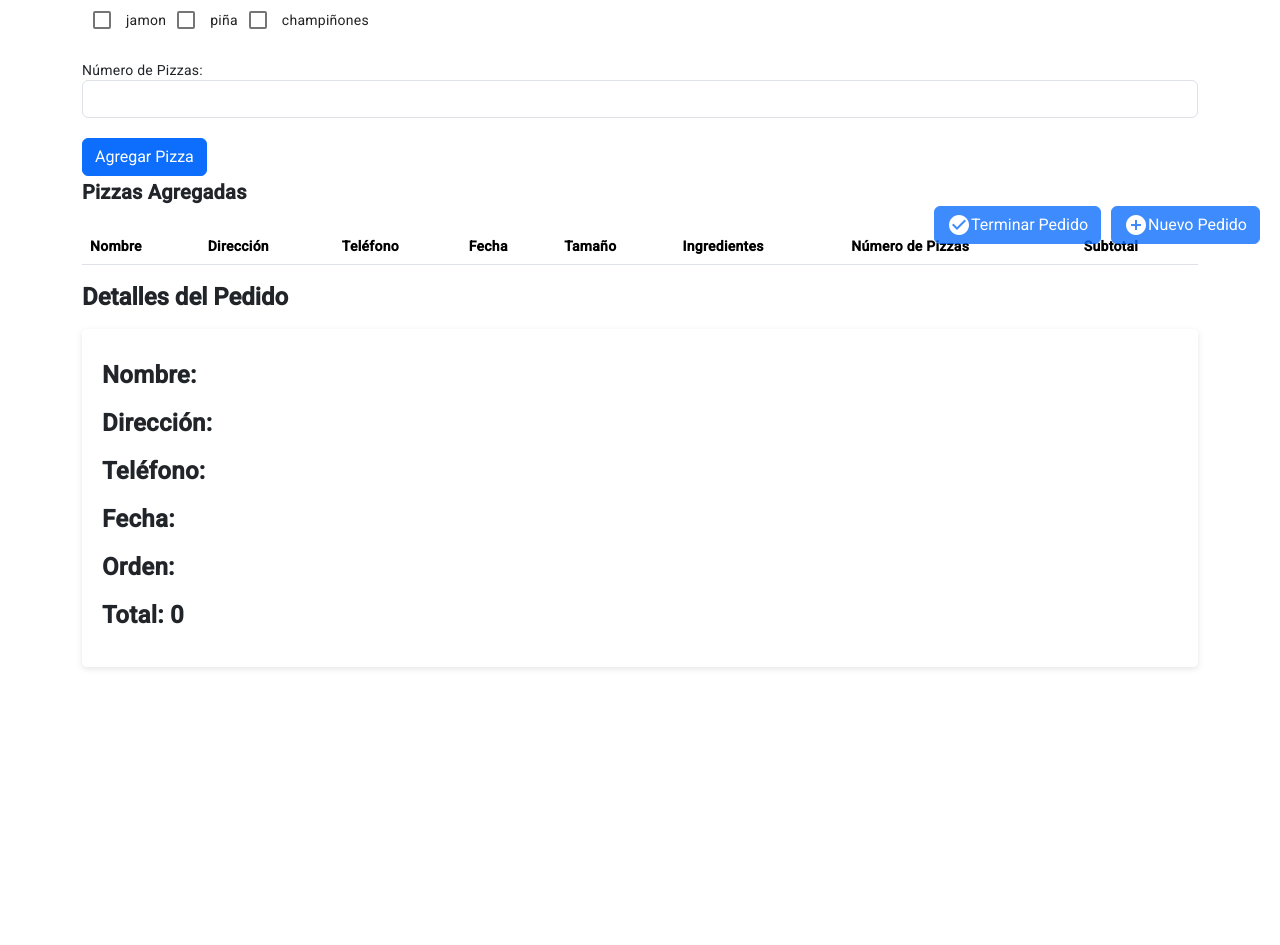
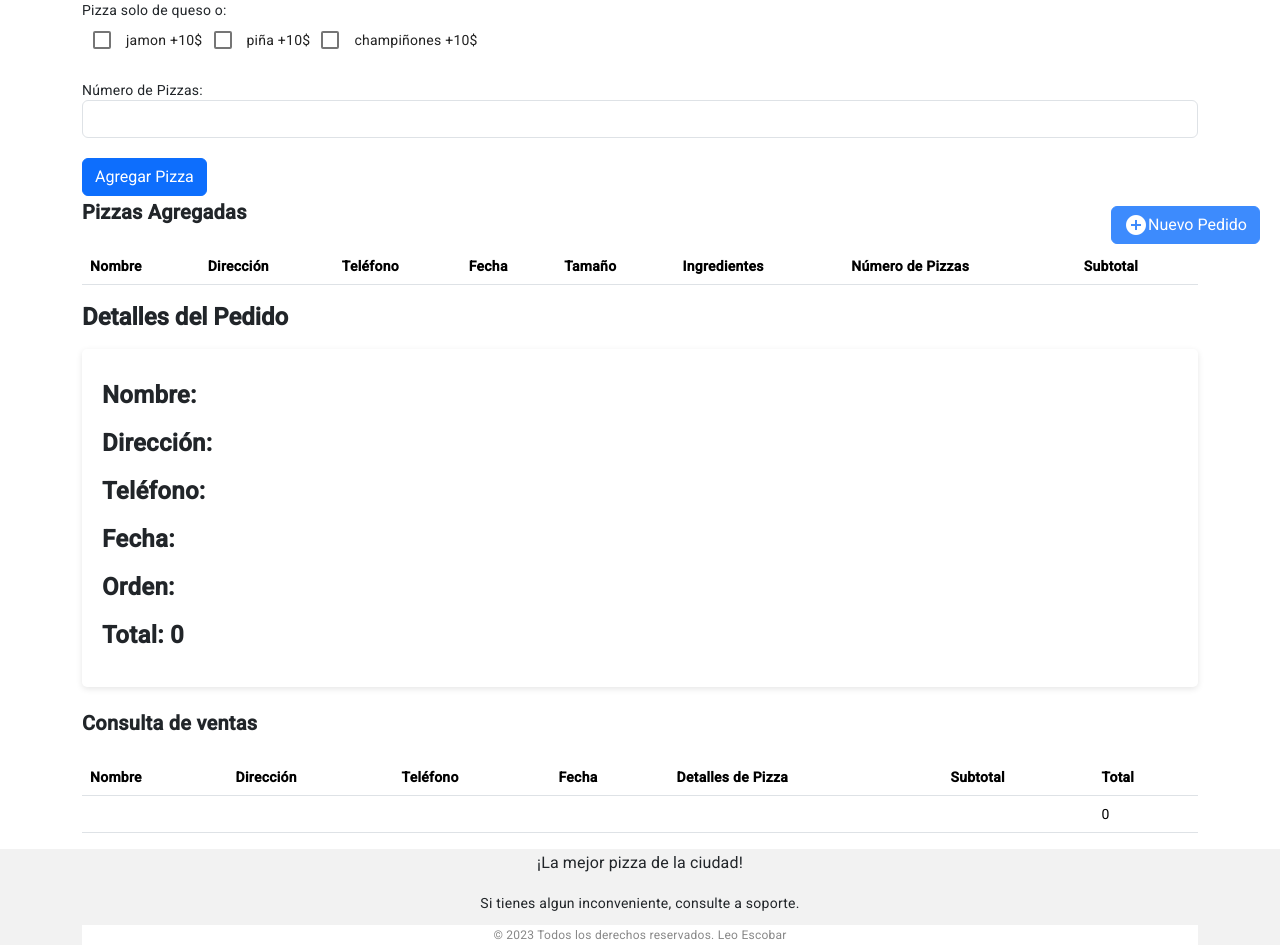
Before and after one commit to IDGS-803-20000453/practicas-angular, an Angular app: page /Pizzas in a window 1280 px wide. Shown: the part 526-1471 px from the top of the page. Before the commit the page ends 1213 px from the top, so only its background shows below. Built offline with nearby package versions, Linux system fonts and the light colour scheme.

Commit message:
LAEP 06/07/2023 Actividad de las pizzas en angular

```diff
--- a/package.json
+++ b/package.json
@@ -21,7 +21,9 @@
     "@angular/platform-browser-dynamic": "^16.0.0",
     "@angular/router": "^16.0.0",
     "bootstrap": "^5.3.0",
+    "ngx-sweetalert2": "^0.2.7",
     "rxjs": "~7.8.0",
+    "sweetalert2": "^11.7.12",
     "tslib": "^2.3.0",
     "zone.js": "~0.13.0"
   },
--- a/src/app/app.component.html
+++ b/src/app/app.component.html
@@ -5,3 +5,4 @@
 <router-outlet></router-outlet>
 </div>
 </div>
+<app-footer></app-footer>
--- a/src/app/app.module.ts
+++ b/src/app/app.module.ts
@@ -13,10 +13,12 @@ import { PizzasModule } from './pizz/pizzas.module';
 import { ResistenciaModule } from './src/app/utl/resis/resistencia.module';
 import { MenuComponent } from 'src/app/utl/menu/menu.component';
 import { AppRoutingModule } from './app.routing.module';
+import { FooterComponent } from './footer/footer.component';
 @NgModule({
   declarations: [
     AppComponent,
-    MenuComponent
+    MenuComponent,
+    FooterComponent
   ],
   imports: [
     BrowserModule,
--- /dev/null
+++ b/src/app/footer/footer.component.html
@@ -0,0 +1,13 @@
+<footer class="footer" style="background-color: #f2f2f2; text-align: center;">
+    <div class="container">
+      <div class="footer-content">
+        <h3 class="footer-title">¡La mejor pizza de la ciudad!</h3>
+        <p class="footer-text">Si tienes algun inconveniente, consulte a soporte.</p>
+      </div>
+    </div>
+    <div class="footer-bottom">
+      <div class="container">
+        <p class="footer-text" style="color: #888; font-size: 12px; background-color: #ffffff;">&copy; 2023 Todos los derechos reservados. Leo Escobar</p>
+      </div>
+    </div>
+  </footer>
--- a/src/app/pizzas/pizzas.component.html
+++ b/src/app/pizzas/pizzas.component.html
@@ -25,7 +25,7 @@
   </div>
 </div>
 <div class="form-group">
-  <label>Teléfono:</label>
+  <label>Teléfono(10 digitos):</label>
   <input type="text" formControlName="telefono" class="form-control" required>
   <div *ngIf="pizzaForm.get('telefono')?.touched">
     <div *ngIf="pizzaForm.get('telefono')?.errors?.['required']" class="alert alert-danger">
@@ -64,11 +64,16 @@
 <div class="form-group">
   <label>Ingredientes:</label>
   <div formArrayName="ingredientes">
+    <div>
+      <span class="ingredient-label">Pizza solo de queso o:</span>
+    </div>
     <mat-checkbox *ngFor="let ingrediente of ingredientes; let i = index" [formControlName]="i" (change)="onCheckboxChange($event)">
-      {{ ingrediente.nombre }}
+      {{ ingrediente.nombre }} <span class="price-label">+10$</span>
     </mat-checkbox>
   </div>
 </div>
+
+
 <div class="form-group">
   <label>Número de Pizzas:</label>
   <input type="number" formControlName="numeroPizzas" class="form-control" required>
@@ -129,7 +134,7 @@
 </div>
 
 <div class="floating-buttons">
-  <button type="button" class="btn btn-primary" (click)="pedidoTerminado = true">
+  <button type="button" class="btn btn-primary" (click)="pedidoTerminado = true" style="display: none;">
     <mat-icon>check_circle</mat-icon> Terminar Pedido
   </button>
   <button type="button" class="btn btn-primary" (click)="nuevoPedido();">
@@ -144,7 +149,7 @@
 
 
 <ng-container *ngIf="pedidoTerminado">
-  <h2>Pedido</h2>
+  <h2>Consulta de ventas</h2>
   <table class="table">
     <thead>
       <tr>
--- a/src/app/pizzas/pizzas.component.ts
+++ b/src/app/pizzas/pizzas.component.ts
@@ -1,4 +1,5 @@
 import { Component } from '@angular/core';
+import swal from 'sweetalert2';
 import {
   FormGroup,
   Validators,
@@ -7,6 +8,7 @@ import {
   FormControl,
 } from '@angular/forms';
 import { Injectable } from '@angular/core';
+import Swal from 'sweetalert2';
 
 @Injectable()
 @Component({
@@ -27,7 +29,7 @@ export class PizzasComponent {
     { nombre: 'piña', selected: false },
     { nombre: 'champiñones', selected: false },
   ];
-  pedidoTerminado: boolean = false;
+  pedidoTerminado: boolean = true;
   mostrarPizzasAgregadas: boolean = true;
   numeroPizzas: number = 0;
   ingredientesPizza: string = '';
@@ -71,8 +73,32 @@ export class PizzasComponent {
 
   onSubmit(): void {
     if (this.pizzaForm.valid) {
-      this.obtenerValores();
-      this.resetIngredientesSeleccionados();
+      // Mostrar una alerta de confirmación
+      Swal.fire({
+        title: '¿Agregar esta pizza al pedido?',
+        text: 'Esta acción no se puede deshacer',
+        icon: 'warning',
+        showCancelButton: true,
+        confirmButtonText: 'Sí, agregar',
+        cancelButtonText: 'Cancelar'
+      }).then((result) => {
+        if (result.isConfirmed) {
+          this.obtenerValores();
+          this.resetIngredientesSeleccionados();
+          this.pizzaForm.get('numeroPizzas')?.reset();
+          this.pizzaForm.get('ingredientes')?.reset();
+          this.pizzaForm.get('tamanio')?.reset();
+
+          // Aquí puedes ejecutar el código adicional que deseas realizar después de la confirmación
+
+          Swal.fire(
+            '¡Pizza agregada!',
+            'La pizza ha sido agregada al pedido.',
+            'success'
+          );
+        }
+      });
+
     } else {
       // Marcar todos los campos como tocados para mostrar los mensajes de error
       this.markAllFieldsAsTouched();
@@ -119,6 +145,10 @@ export class PizzasComponent {
     const fech = this.pizzaForm.get('fecha')?.value;
     const tam = this.pizzaForm.get('tamanio')?.value;
     const ingr = this.pizzaForm.get('ingredientes')?.value ?? [];
+    //if de que si ingr no tiene nada o es null, que se le asigne un array con un solo valor el cual sera de Queso
+    if (ingr.length == 0) {
+      ingr.push('Queso');
+    }
     const numPi = this.pizzaForm.get('numeroPizzas')?.value;
 
     let numIngredientes = ingr.filter((ingrediente: any) => ingrediente).length;
@@ -137,7 +167,9 @@ export class PizzasComponent {
     const ingredientesSeleccionados = this.ingredientes
       .filter((ingrediente: any) => ingrediente.selected)
       .map((ingrediente: any) => ingrediente.nombre);
-
+      if (ingredientesSeleccionados.length === 0) {
+        ingredientesSeleccionados.push('Queso');
+      }
     const pedido = {
       nombre: nom,
       direccion: dir,
@@ -196,8 +228,14 @@ export class PizzasComponent {
 
     // obtener el numero de pizzas
     this.numeroPizzas = numPi;
+
+
     //obtener los ingredientes seleccionados y concatenarlos
     this.ingredientesPizza = ingredientesSeleccionados.join(', ');
+    //if de que si ingredientes seleccionados tiene algo
+    if (this.ingredientesPizza != '') {
+      this.ingredientesPizza = "Queso";
+    }
     //obtener el tamaño de la pizza
     this.tamanioPizza = tam;
     //obtener la fecha del pedido
```
Also changed, not shown: src/app/foot/footer.module.ts (added, +24 -0 lines), src/app/footer/footer.component.ts (added, +10 -0 lines), src/app/footer/footer.component.css (added), src/app/pizzas/pizzas.component.css (line endings or trailing spaces), 2 other files (tests, documents, lock files or other folders).
